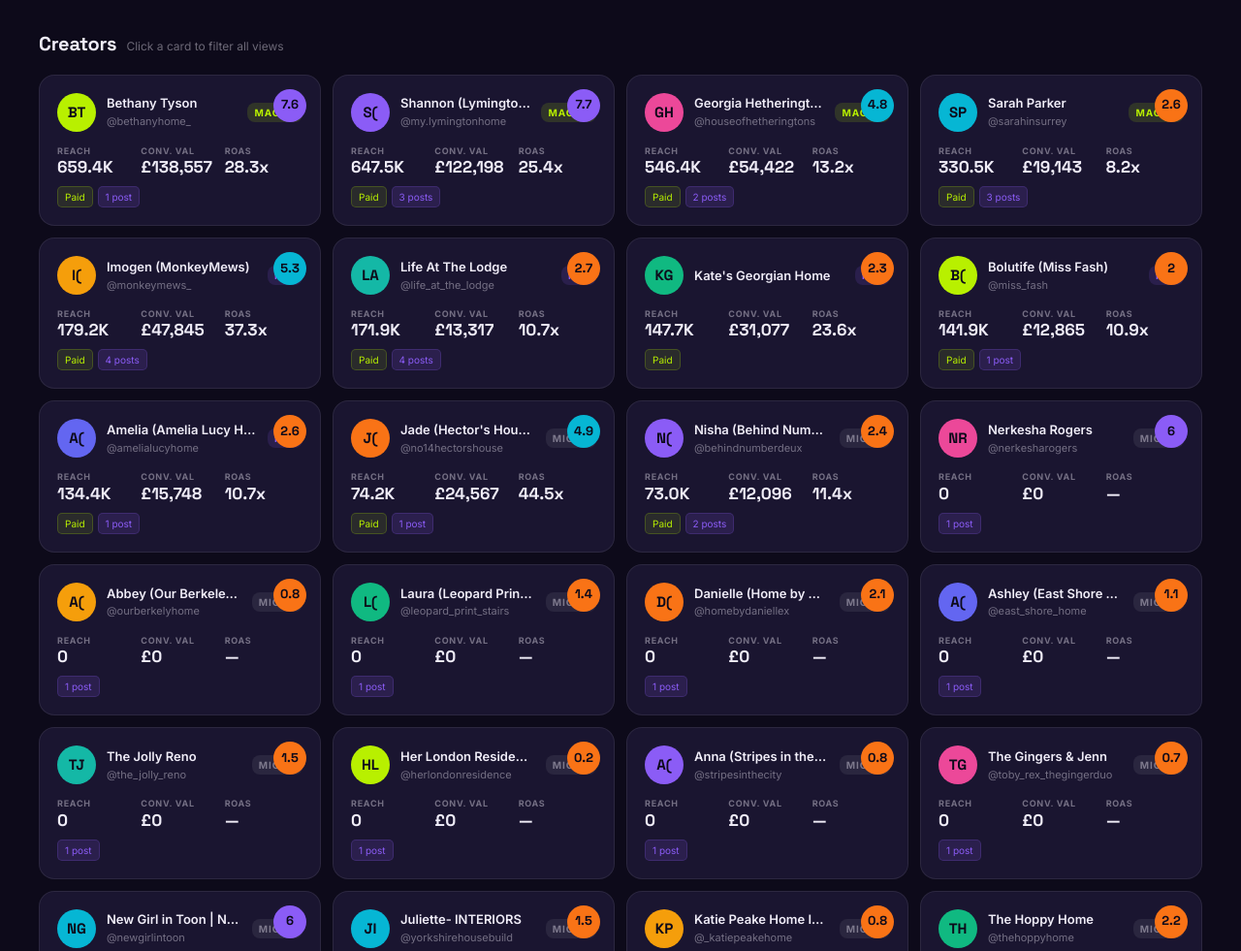
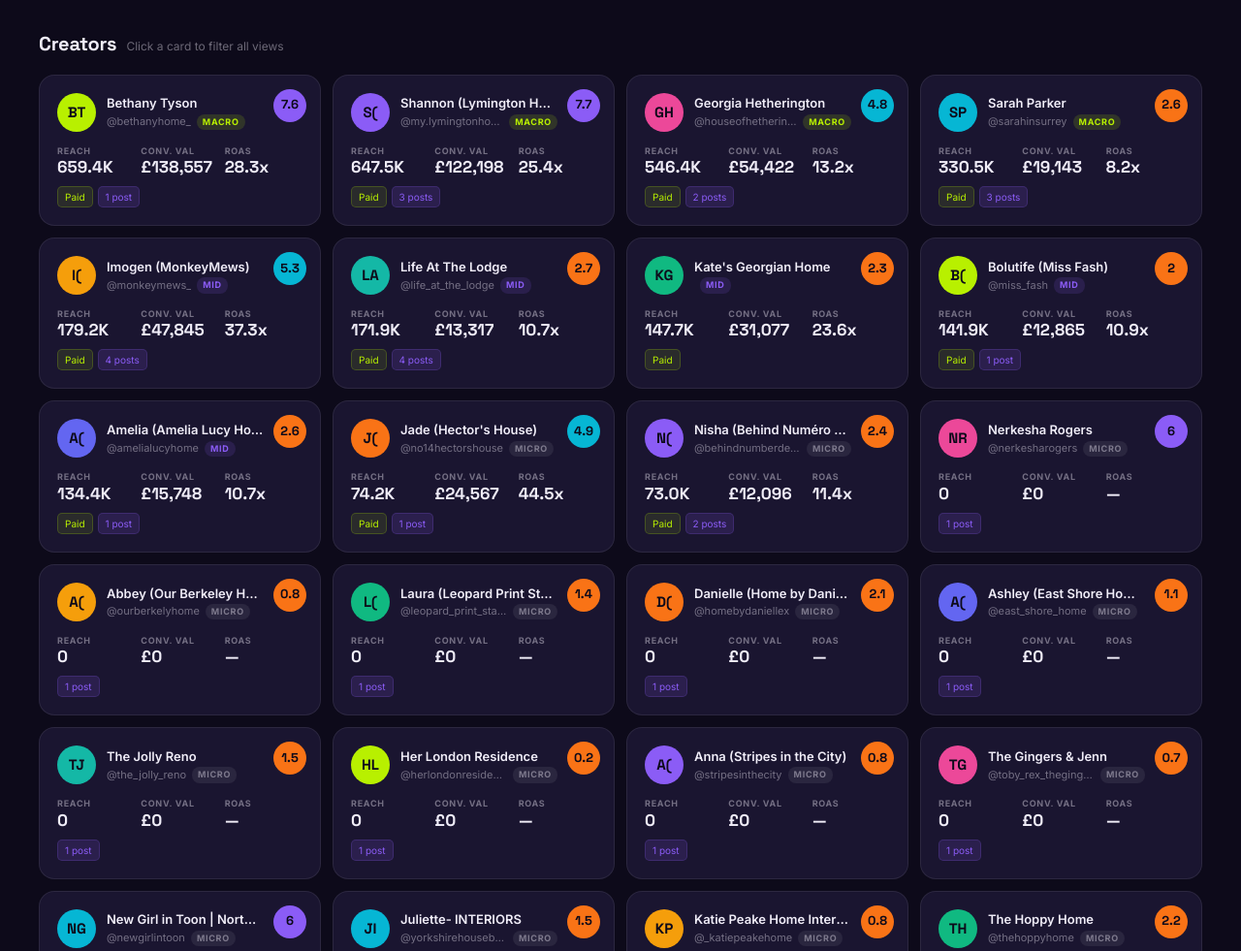
Before and after one commit to dlawrence-BandS/bs-influence, a plain HTML site: page index.html in a window 1280 px wide. Shown: the part 925-1906 px from the top of the page at 97% size. Drawn offline with nearby package versions, Linux system fonts and the light colour scheme.

Commit message:
fix creator card name truncation and badge overlap

```diff
--- a/index.html
+++ b/index.html
@@ -265,7 +265,7 @@
   }
 
   /* ── CREATOR CARDS ── */
-  .cgrid { display: grid; grid-template-columns: repeat(auto-fill,minmax(240px,1fr)); gap: 12px; margin-bottom: 24px; }
+  .cgrid { display: grid; grid-template-columns: repeat(auto-fill,minmax(260px,1fr)); gap: 12px; margin-bottom: 24px; }
 
   .ccard {
     background: var(--surface);
@@ -290,7 +290,7 @@
   .ccard:hover::before { opacity: 1; }
   .ccard.sel { border-color: var(--neon); background: var(--surface2); }
 
-  .ctop { display: flex; align-items: center; gap: 11px; margin-bottom: 13px; position: relative; z-index: 1; }
+  .ctop { display: flex; align-items: center; gap: 11px; margin-bottom: 13px; position: relative; z-index: 1; padding-right: 40px; }
   .cav {
     width: 40px; height: 40px; border-radius: 50%;
     display: flex; align-items: center; justify-content: center;
@@ -300,10 +300,11 @@
   }
   .cinfo { flex: 1; min-width: 0; }
   .cname { font-weight: 600; font-size: 13px; white-space: nowrap; overflow: hidden; text-overflow: ellipsis; }
-  .chandle { font-size: 11px; color: var(--muted); }
+  .chandle-row { display: flex; align-items: center; gap: 6px; min-width: 0; }
+  .chandle { font-size: 11px; color: var(--muted); overflow: hidden; text-overflow: ellipsis; white-space: nowrap; }
   .ctier {
-    font-size: 10px; font-weight: 700; text-transform: uppercase;
-    letter-spacing: .09em; padding: 2px 7px; border-radius: 8px; flex-shrink: 0;
+    font-size: 9px; font-weight: 700; text-transform: uppercase;
+    letter-spacing: .08em; padding: 1px 6px; border-radius: 8px; flex-shrink: 0;
   }
   .t-Macro { background: rgba(184,240,0,.14); color: var(--neon); }
   .t-Mid   { background: rgba(139,92,246,.14); color: var(--purple); }
@@ -1087,8 +1088,10 @@ function renderCreatorGrid() {
       ${scoreVal!==null?`<div class="score-badge" style="background:${scoreBg}">${scoreVal}</div>`:''}
       <div class="ctop">
         <div class="cav" style="background:${col}">${initials}</div>
-        <div class="cinfo"><div class="cname">${c.name}</div><div class="chandle">${handle}</div></div>
-        <span class="ctier t-${tier}">${tier}</span>
+        <div class="cinfo">
+          <div class="cname">${c.name}</div>
+          <div class="chandle-row"><span class="chandle">${handle}</span><span class="ctier t-${tier}">${tier}</span></div>
+        </div>
       </div>
       <div class="cstats">
         <div><div class="csm-lbl">Reach</div><div class="csm-val">${fN(c.p.reach||0)}</div></div>
```
